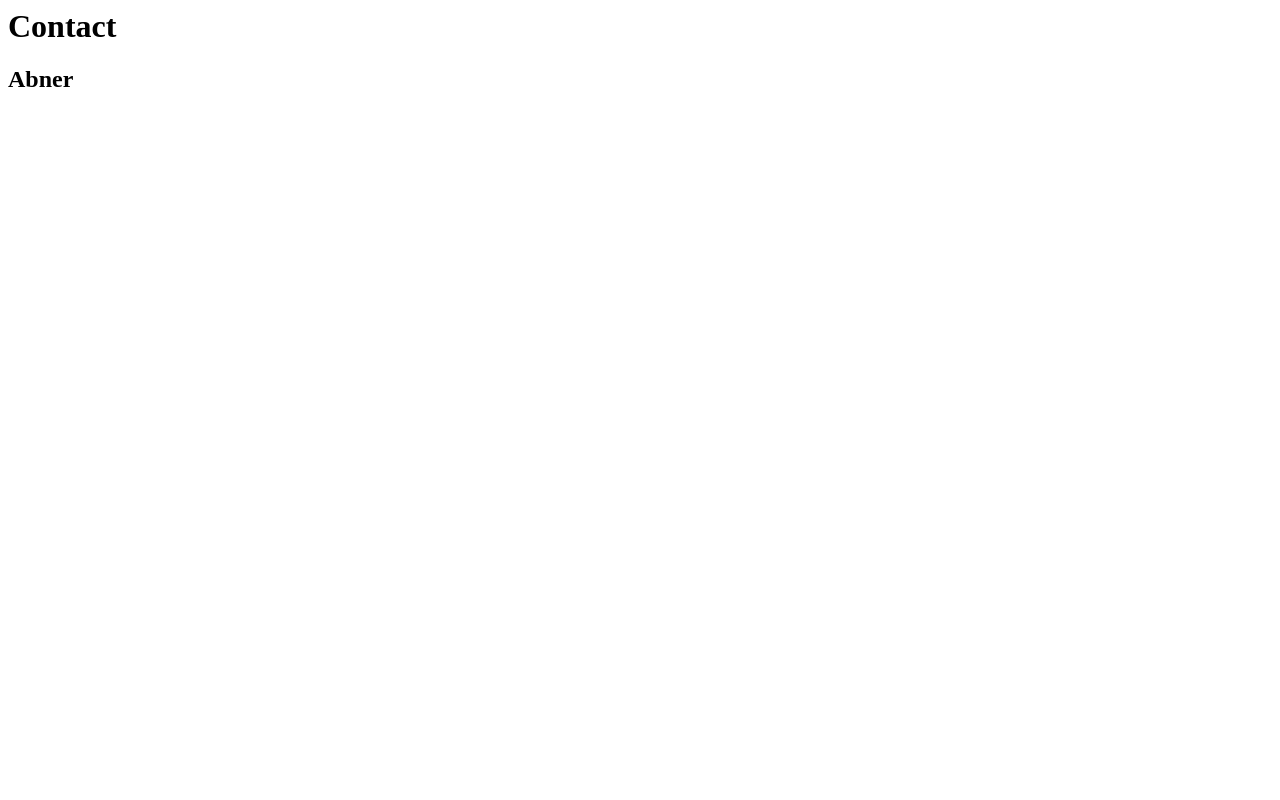
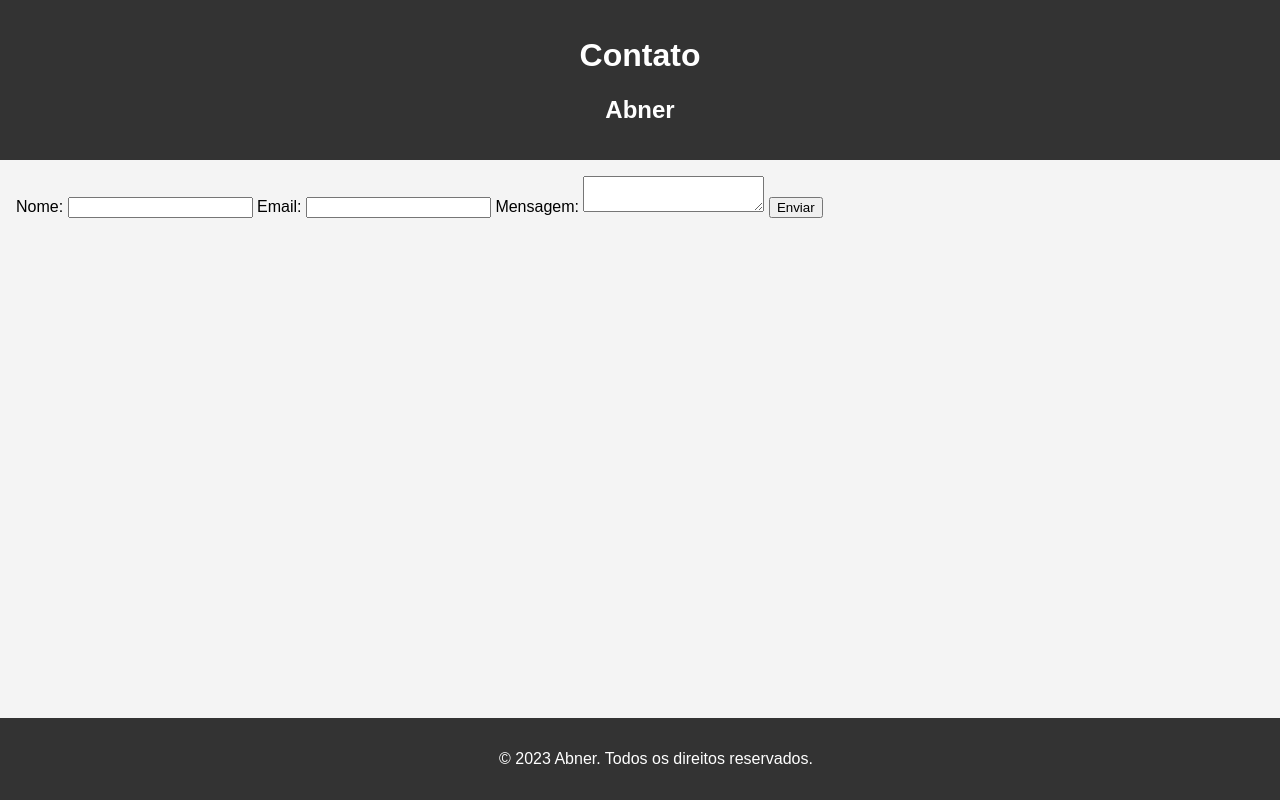
Before and after one commit to abnersolivera/CODE_REVIEW, a plain HTML site: page contact.html in a window 1280 px wide. Drawn offline with Linux system fonts and the light colour scheme.

Commit message:
fix: contact add form

```diff
--- a/contact.html
+++ b/contact.html
@@ -1,2 +1,32 @@
-<h1>Contact</h1>
-<h2>Abner</h2>
+<!DOCTYPE html>
+<html lang="pt-BR">
+<head>
+    <meta charset="UTF-8">
+    <meta name="viewport" content="width=device-width, initial-scale=1.0">
+    <title>Contato</title>
+    <link rel="stylesheet" href="styles.css">
+</head>
+<body>
+    <header>
+        <h1>Contato</h1>
+        <h2>Abner</h2>
+    </header>
+    <main>
+        <form action="#" method="post">
+            <label for="name">Nome:</label>
+            <input type="text" id="name" name="name" required>
+
+            <label for="email">Email:</label>
+            <input type="email" id="email" name="email" required>
+
+            <label for="message">Mensagem:</label>
+            <textarea id="message" name="message" required></textarea>
+
+            <button type="submit">Enviar</button>
+        </form>
+    </main>
+    <footer>
+        <p>&copy; 2023 Abner. Todos os direitos reservados.</p>
+    </footer>
+</body>
+</html>
```
